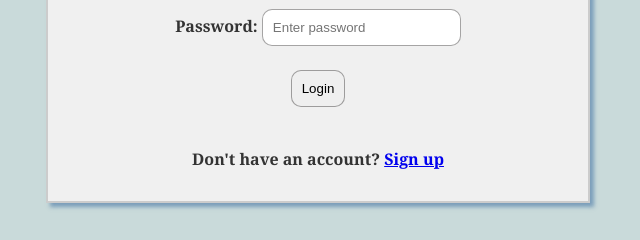
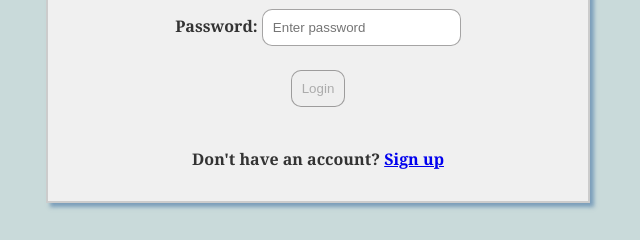
Before and after one commit to shreyatyagi0081/shreyatyagi, a plain HTML site: page login .html in a window 1280 px wide. Shown: the part 255-495 px from the top of the page, 322-962 px from the left. Drawn offline with Linux system fonts and the light colour scheme.

Commit message:
Add files via upload

```diff
--- a/login .html
+++ b/login .html
@@ -53,7 +53,7 @@ button{
     <label for="password">Password:</label>
     <input type="password" id="password" name="password" placeholder="Enter password" required><br><br>
 
-    <input type="submit" value="Login">
+    <input type="submit" value="Login" disabled>
   </form>
 <br>
   <p>Don't have an account? <a href="#">Sign up</a></p>
```
